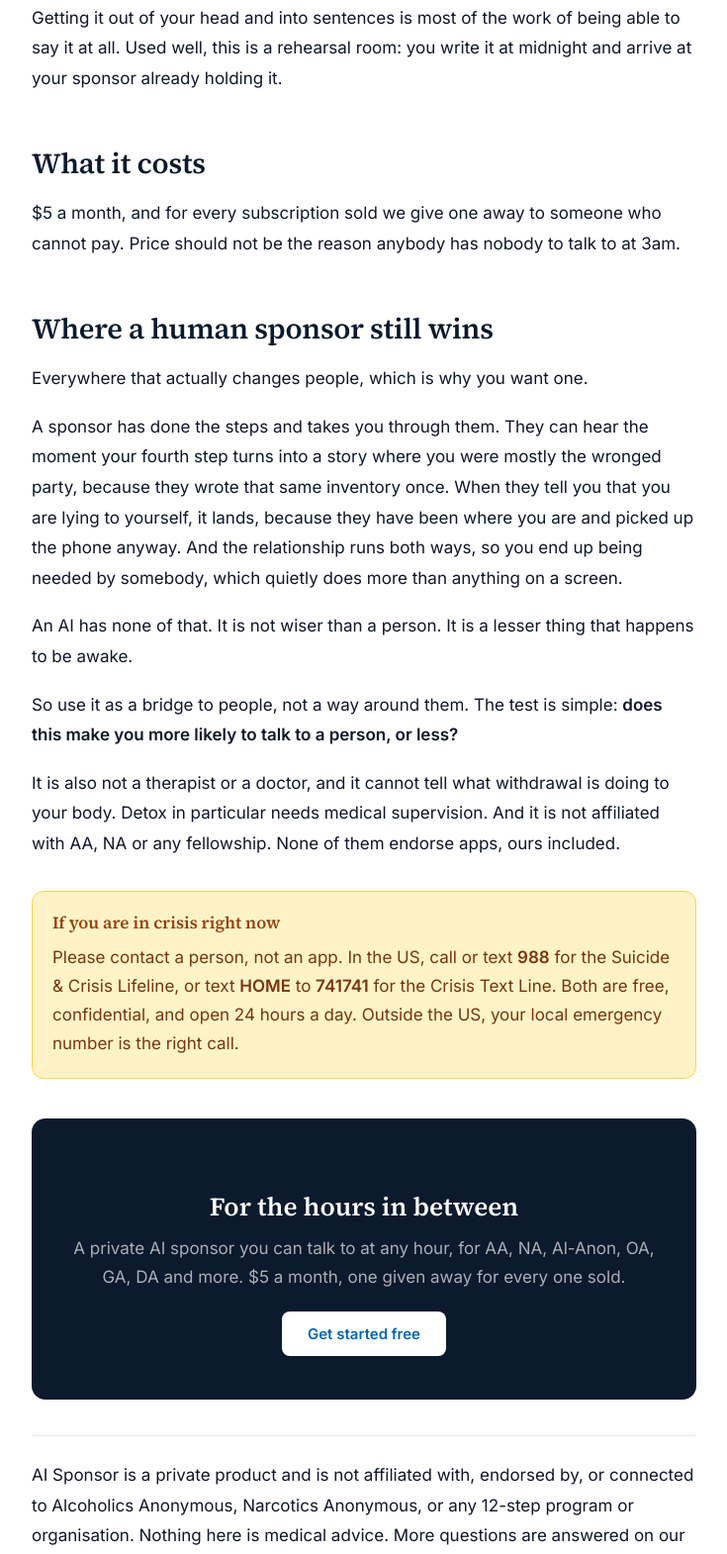
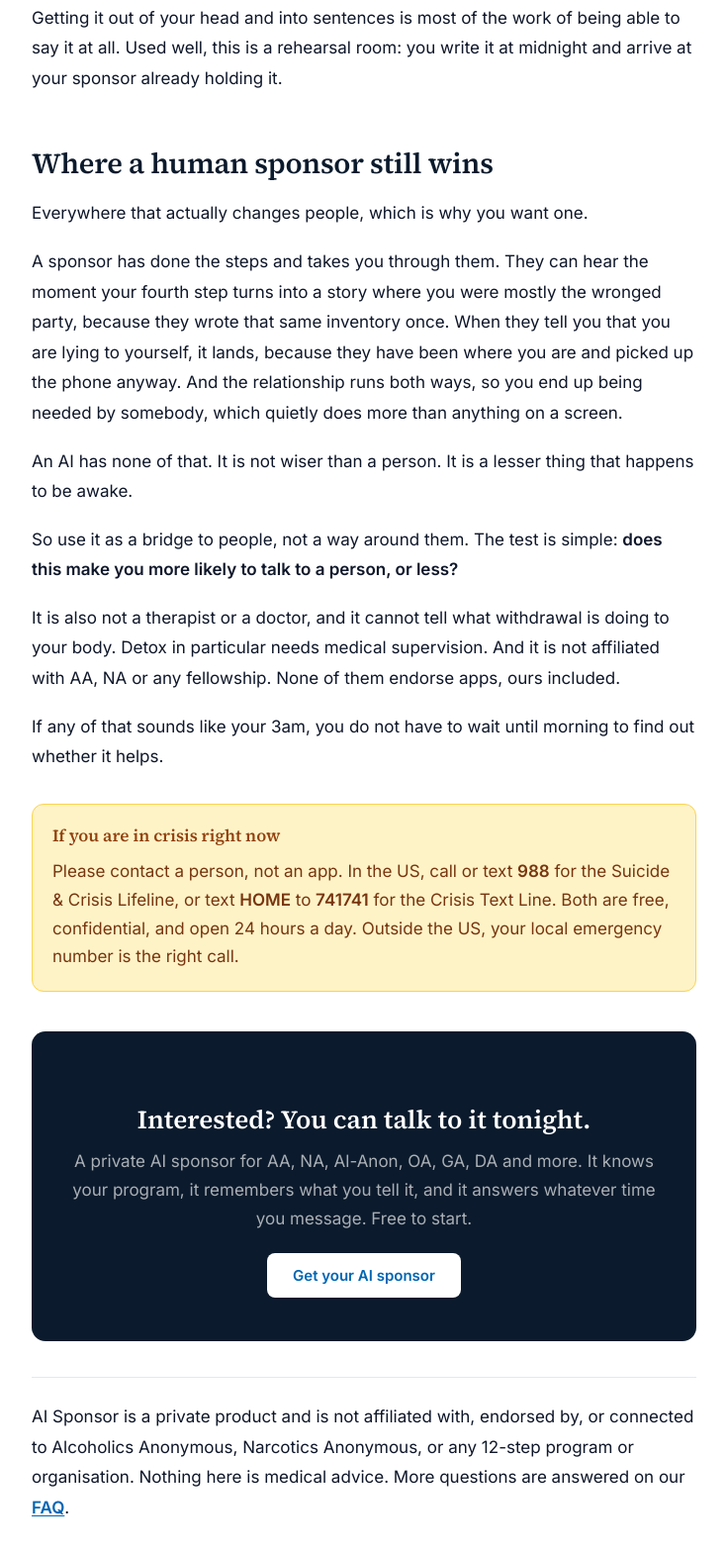
Before and after one commit to guru-labs-ai/AI-Sponsor, a plain HTML site: page blog/what-is-an-ai-sponsor/index.html in a window 1280 px wide. Shown: the part 2755-4325 px from the top of the page at 99% size, without its empty margins (272-1007 px from the left). Drawn offline with Linux system fonts and the light colour scheme.

Commit message:
Blog post: drop the pricing section, close on a hook into registration

```diff
--- a/blog/what-is-an-ai-sponsor/index.html
+++ b/blog/what-is-an-ai-sponsor/index.html
@@ -153,10 +153,6 @@
 
     <p>Getting it out of your head and into sentences is most of the work of being able to say it at all. Used well, this is a rehearsal room: you write it at midnight and arrive at your sponsor already holding it.</p>
 
-    <h2>What it costs</h2>
-
-    <p>$5 a month, and for every subscription sold we give one away to someone who cannot pay. Price should not be the reason anybody has nobody to talk to at 3am.</p>
-
     <h2>Where a human sponsor still wins</h2>
 
     <p>Everywhere that actually changes people, which is why you want one.</p>
@@ -169,15 +165,17 @@
 
     <p>It is also not a therapist or a doctor, and it cannot tell what withdrawal is doing to your body. Detox in particular needs medical supervision. And it is not affiliated with AA, NA or any fellowship. None of them endorse apps, ours included.</p>
 
+    <p>If any of that sounds like your 3am, you do not have to wait until morning to find out whether it helps.</p>
+
     <div class="crisis">
       <div class="callout-title">If you are in crisis right now</div>
       <p>Please contact a person, not an app. In the US, call or text <strong>988</strong> for the Suicide &amp; Crisis Lifeline, or text <strong>HOME</strong> to <strong>741741</strong> for the Crisis Text Line. Both are free, confidential, and open 24 hours a day. Outside the US, your local emergency number is the right call.</p>
     </div>
 
     <div class="article-cta">
-      <h3>For the hours in between</h3>
-      <p>A private AI sponsor you can talk to at any hour, for AA, NA, Al-Anon, OA, GA, DA and more. $5 a month, one given away for every one sold.</p>
-      <a class="btn" href="/ai-sponsor-registration.html">Get started free</a>
+      <h3>Interested? You can talk to it tonight.</h3>
+      <p>A private AI sponsor for AA, NA, Al-Anon, OA, GA, DA and more. It knows your program, it remembers what you tell it, and it answers whatever time you message. Free to start.</p>
+      <a class="btn" href="/ai-sponsor-registration.html">Get your AI sponsor</a>
     </div>
 
     <div class="article-foot">
```
